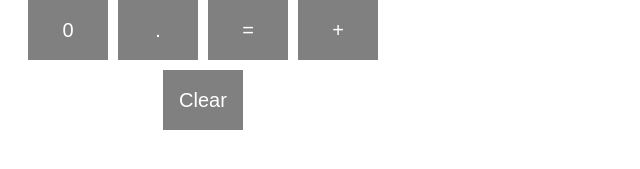
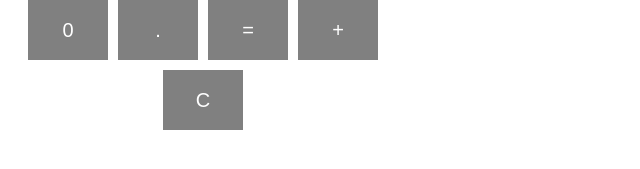
Before and after one commit to acciojob/calculator-react-sohel-777, a React app: page / in a window 1280 px wide. Shown: the part 327-496 px from the top of the page, without its empty margins (0-640 px from the left). Built offline with nearby package versions, Linux system fonts and the light colour scheme.

Commit message:
submitting code-Thu May 18 2023 11:19:44 GMT+0530 (India Standard Time)

```diff
--- a/src/components/Calculator.js
+++ b/src/components/Calculator.js
@@ -59,7 +59,7 @@ const Calculator = () => {
                 </div>
 
                 <div className="button-row">
-                    <button className="gray-button" onClick={handleClear}>Clear</button>
+                    <button className="gray-button" onClick={handleClear}>C</button>
                 </div>
             </div>
 
```
